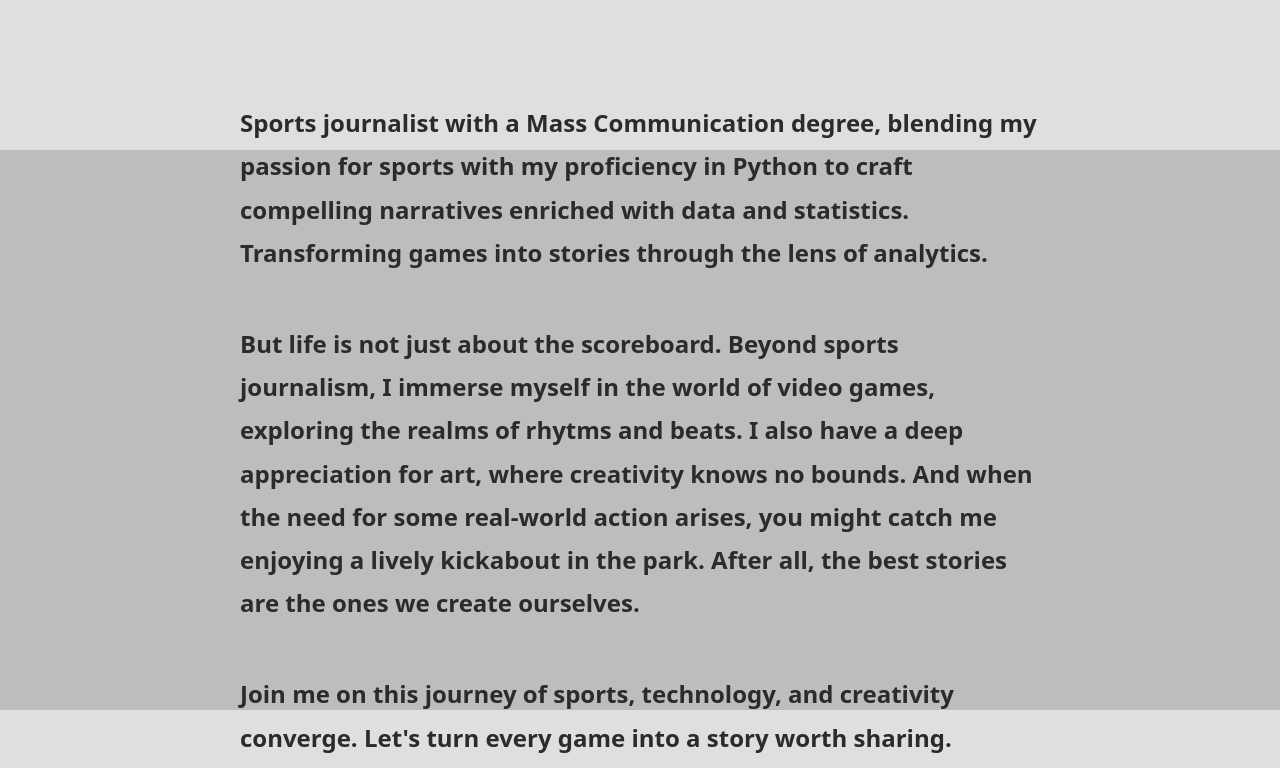
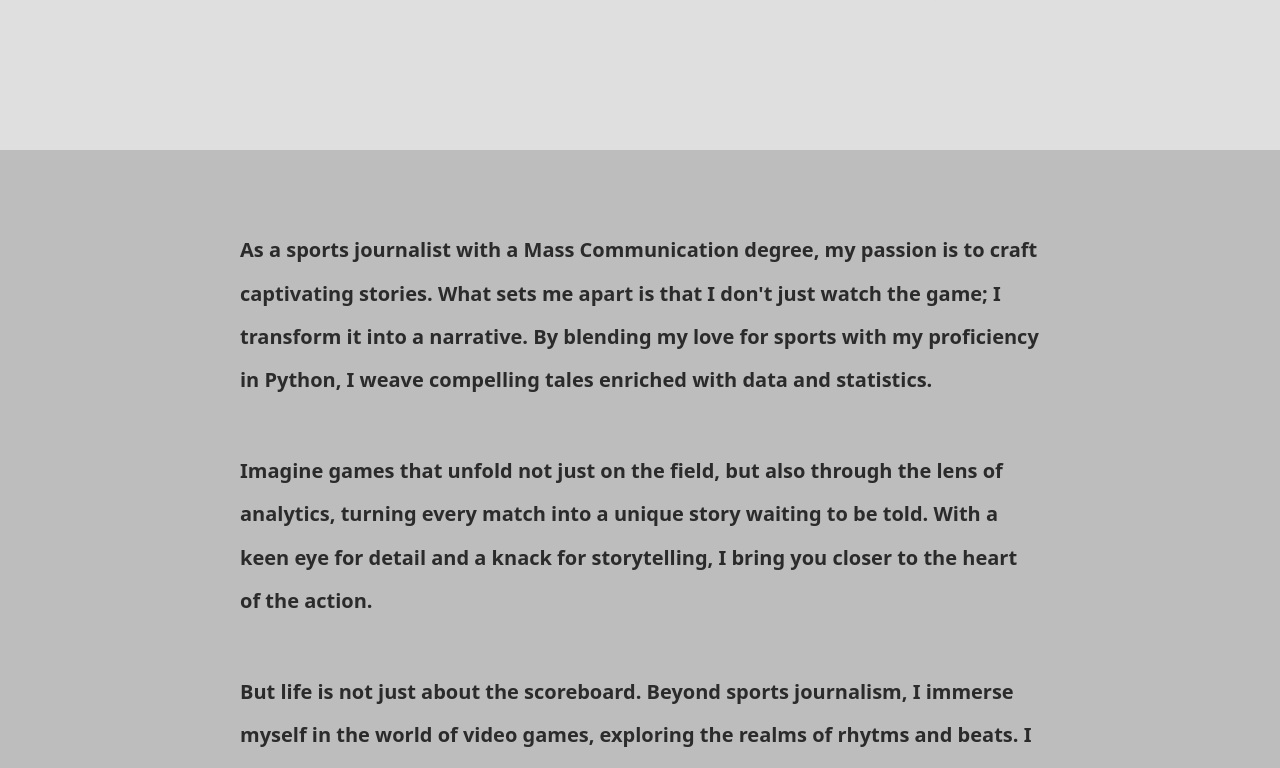
Before and after one commit to grzdev/yezirhassan, a SvelteKit app: page /about in a window 1280 px wide. Shown: the part 651-1419 px from the top of the page. Built offline with nearby package versions, Linux system fonts and the light colour scheme.

Commit message:
Some changes

```diff
--- a/package.json
+++ b/package.json
@@ -16,7 +16,7 @@
 		"autoprefixer": "^10.4.16",
 		"postcss": "^8.4.31",
 		"sass": "^1.69.5",
-		"svelte": "^4.0.5",
+		"svelte": "^4.2.8",
 		"svelte-check": "^3.4.3",
 		"tailwindcss": "^3.3.5",
 		"typescript": "^5.0.0",
--- a/src/components/WorkCard.svelte
+++ b/src/components/WorkCard.svelte
@@ -1,5 +1,5 @@
 <script lang="ts">
-  import WorkImg from "../image/workImg.jpeg";
+  // import WorkImg from "../image/workImg.jpeg";
   import type { Work } from "../components/workInterface";
   export let work: Work[] = [];
 </script>
@@ -12,7 +12,7 @@
       >
         <div>
           <img
-            src={WorkImg}
+            src={work.img}
             alt=""
             class="w-[13rem] sm:w-[17rem] md:w-[17rem] rounded-lg"
           />
@@ -53,7 +53,7 @@
         >
           {work.desc}
         </p>
-        <a href={work.link}>
+        <a href={work.link} target="_blank">
           <h1
             class="text-[1rem] sm:text-[1.2rem] md:text-[1.2rem] font-semibold underline decoration-solid"
           >
--- a/src/modules/About.svelte
+++ b/src/modules/About.svelte
@@ -48,32 +48,32 @@
   </div>
 
   <div
-    class="w-full h-[45rem] sm:h-[35rem] md:h-[35rem] bg-[#bdbdbd] dark:bg-[#19191A] mt-[5rem] md:mt-[8rem] flex justify-center items-center flex-col gap-[3rem]"
+    class="w-full h-[92rem] sm:h-[35rem] md:h-[62rem] bg-[#bdbdbd] dark:bg-[#19191A] mt-[5rem] md:mt-[8rem] flex justify-center items-center flex-col gap-[3rem]"
   >
-    <p
-      class="hidden md:block text-left w-[20rem] sm:w-[40rem] md:w-[50rem] text-xl sm:text-xl md:text-2xl font-bold leading-[2.5rem] sm:leading-[2.5rem] md:leading-[2.7rem] text-[#2b2b2b] dark:text-[#eceaea]"
+    <!-- <p
+      class=" text-left w-[20rem] sm:w-[40rem] md:w-[50rem] text-xl sm:text-xl md:text-2xl font-bold leading-[2.5rem] sm:leading-[2.5rem] md:leading-[2.7rem] text-[#2b2b2b] dark:text-[#eceaea]"
     >
       Sports journalist with a Mass Communication degree, blending my passion
       for sports with my proficiency in Python to craft compelling narratives
       enriched with data and statistics. Transforming games into stories through
       the lens of analytics.
-    </p>
+    </p> -->
     <p
-      class="block md:hidden text-left w-[20rem] sm:w-[40rem] md:w-[50rem] text-xl sm:text-xl md:text-xl font-bold leading-[2.5rem] sm:leading-[2.5rem] md:leading-[2.7rem] text-[#2b2b2b] dark:text-[#eceaea]"
+      class=" text-left w-[20rem] sm:w-[40rem] md:w-[50rem] text-md sm:text-xl md:text-xl font-bold leading-[2.5rem] sm:leading-[2.5rem] md:leading-[2.7rem] text-[#2b2b2b] dark:text-[#eceaea]"
     >
      As a sports journalist with a Mass Communication degree, my passion is to craft captivating stories.
      What sets me apart is that I don't just watch the game; I transform it into a narrative.
      By blending my love for sports with my proficiency in Python, I weave compelling tales enriched with data and statistics.
     </p>
     <p
-      class="block md:hidden text-left w-[20rem] sm:w-[40rem] md:w-[50rem] text-xl sm:text-xl md:text-xl font-bold leading-[2.5rem] sm:leading-[2.5rem] md:leading-[2.7rem] text-[#2b2b2b] dark:text-[#eceaea]"
+      class=" text-left w-[20rem] sm:w-[40rem] md:w-[50rem] text-md sm:text-xl md:text-xl font-bold leading-[2.5rem] sm:leading-[2.5rem] md:leading-[2.7rem] text-[#2b2b2b] dark:text-[#eceaea]"
     >
       Imagine games that unfold not just on the field, but also through the lens of analytics,
       turning every match into a unique story waiting to be told. With a keen eye for detail and a knack for storytelling,
       I bring you closer to the heart of the action.
     </p>
     <p
-      class="text-left w-[20rem] sm:w-[40rem] md:w-[50rem] text-xl sm:text-xl md:text-2xl font-bold leading-[2.5rem] sm:leading-[2.5rem] md:leading-[2.7rem] text-[#2b2b2b] dark:text-[#eceaea]"
+      class="text-left w-[20rem] sm:w-[40rem] md:w-[50rem] text-md sm:text-xl md:text-xl font-bold leading-[2.5rem] sm:leading-[2.5rem] md:leading-[2.7rem] text-[#2b2b2b] dark:text-[#eceaea]"
     >
       But life is not just about the scoreboard.
       Beyond sports journalism, I immerse myself in the world of video games, exploring the realms of rhytms and beats. I
@@ -82,7 +82,7 @@
       After all, the best stories are the ones we create ourselves.
     </p>
      <p
-      class="text-left w-[20rem] sm:w-[40rem] md:w-[50rem] text-xl sm:text-xl md:text-2xl font-bold leading-[2.5rem] sm:leading-[2.5rem] md:leading-[2.7rem] text-[#2b2b2b] dark:text-[#eceaea]"
+      class="text-left w-[20rem] sm:w-[40rem] md:w-[50rem] text-md sm:text-xl md:text-xl font-bold leading-[2.5rem] sm:leading-[2.5rem] md:leading-[2.7rem] text-[#2b2b2b] dark:text-[#eceaea]"
     >
       Join me on this journey of sports, technology, and creativity converge. Let's turn every game into a story worth sharing.
     </p>
```
Also changed, not shown: src/components/featuredWork.json (+5 -5 lines), 1 other file (tests, documents, lock files or other folders).
